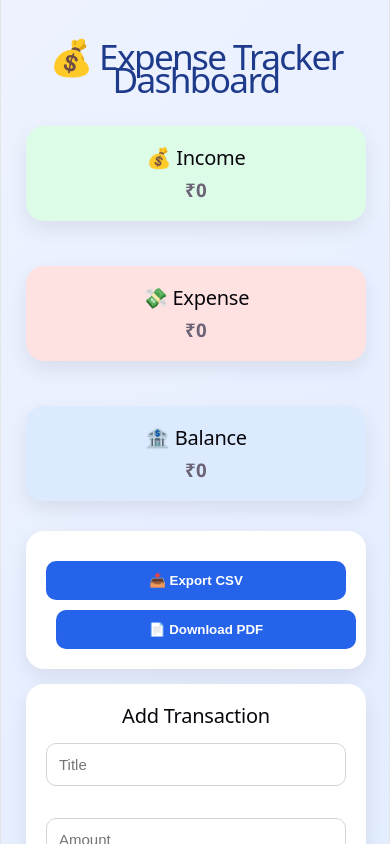
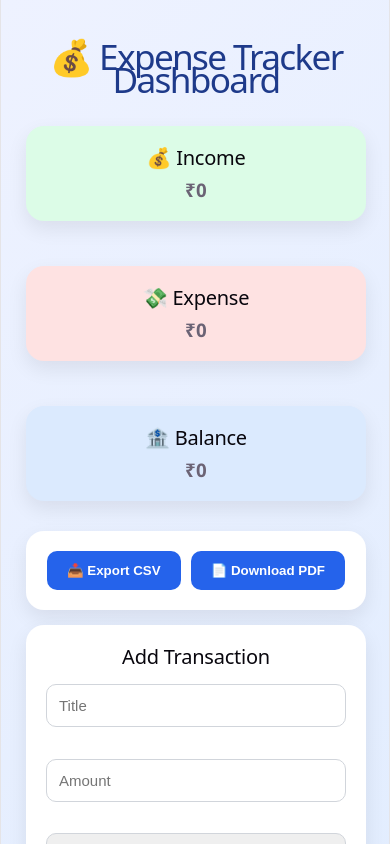
Before and after one commit to Raghav335/Expense-Tracker-with-Budget-Insights, a React (Vite) app: page / in a window 390 px wide. Shown: the top 844 px of the page. Built offline with nearby package versions, Linux system fonts and the light colour scheme.

Commit message:
Update index.css

```diff
--- a/src/index.css
+++ b/src/index.css
@@ -109,33 +109,3 @@ code {
   padding: 4px 8px;
   background: var(--code-bg);
 }
-@media (max-width: 768px){
-
-  .container{
-    padding:15px;
-  }
-
-  h1{
-    font-size:1.7rem;
-  }
-
-  table{
-    display:block;
-    overflow-x:auto;
-    white-space:nowrap;
-  }
-
-  button{
-    width:100%;
-    margin-top:10px;
-  }
-
-  .summary-grid{
-    grid-template-columns:1fr;
-  }
-
-  .chart-container{
-    max-width:100%;
-  }
-
-}
```
